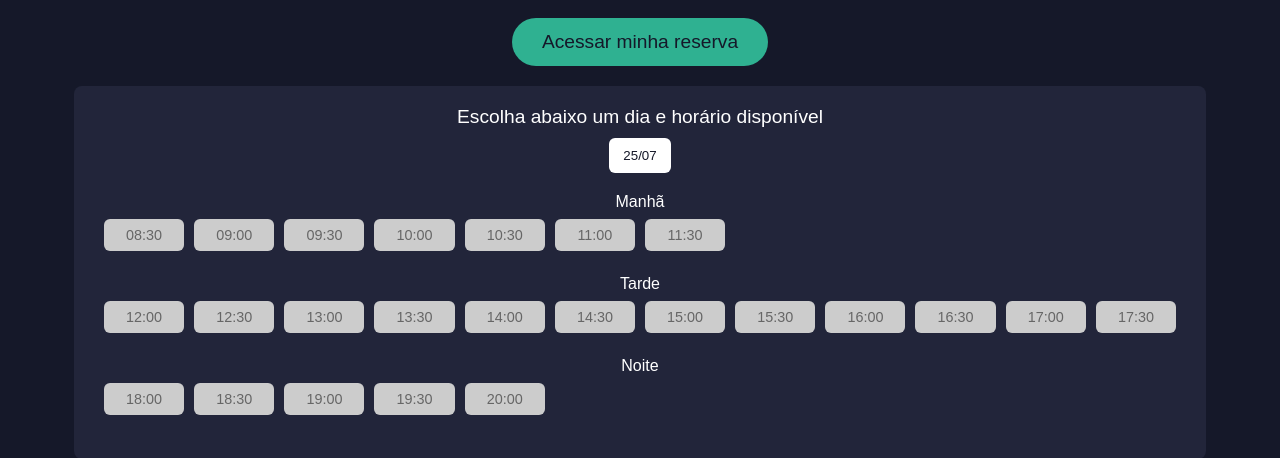
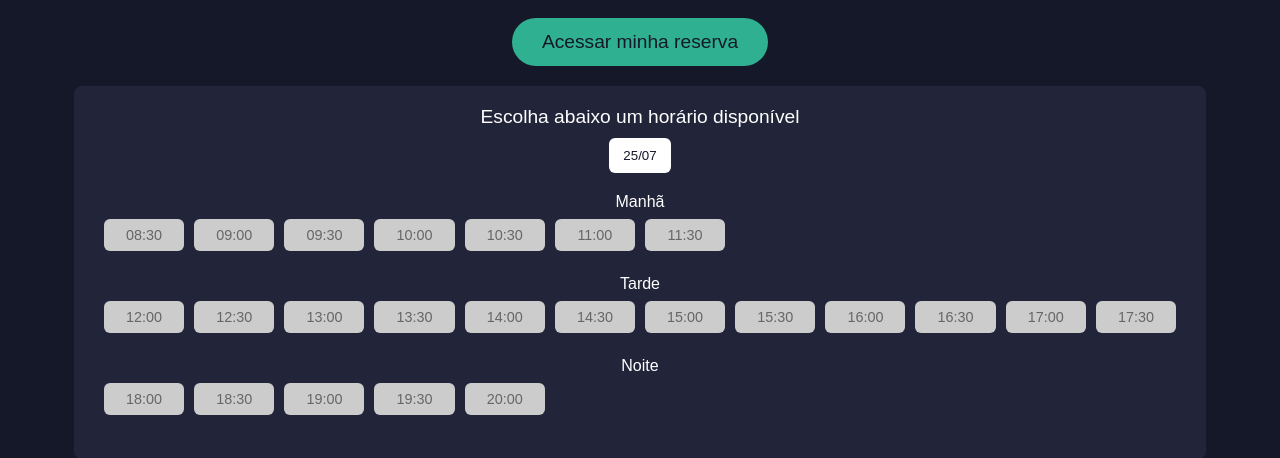
Before and after one commit to ChristianLara01/attenua-1, a Flask app: page / in a window 1280 px wide. Shown: the part 361-819 px from the top of the page. Run offline with Flask 2, Linux system fonts and the light colour scheme; data that the repository does not hold is empty.

Commit message:
Update catalog.html

```diff
--- a/templates/catalog.html
+++ b/templates/catalog.html
@@ -25,7 +25,7 @@
 
     <!-- Toda a seleção fica agora dentro deste cartão -->
     <div class="selection-card">
-      <h2 class="selection-header">Escolha abaixo um dia e horário disponível</h2>
+      <h2 class="selection-header">Escolha abaixo um horário disponível</h2>
       <p class="instruction-text"></p>
 
       <!-- Dias -->
```
